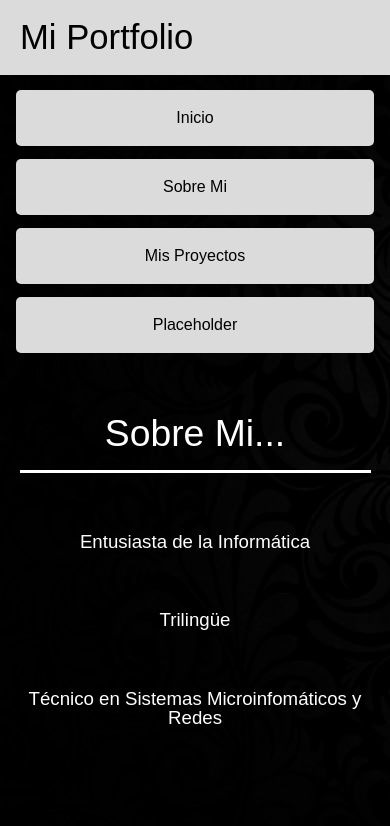
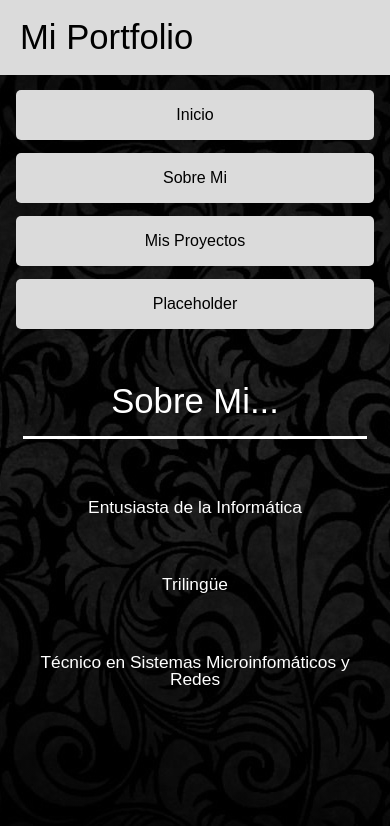
Before and after one commit to Rtg000/Portfolio, a plain HTML site: page Portfolio/SobreMi.html in a window 390 px wide. Drawn offline with Linux system fonts and the light colour scheme.

Commit message:
Portfolio_v6-BgImageFix

```diff
--- a/Portfolio/estilos.css
+++ b/Portfolio/estilos.css
@@ -2,9 +2,10 @@
     box-sizing: border-box;
 }
 
-body{
-    background: linear-gradient(rgba(0, 0, 0, 0.65), rgba(0, 0, 0, 0.65)), url(img/Fondo3.jpg) no-repeat;
-    /* background-image: url(./Fondo3.jpg); */
+html, body{
+    height: 100%;
+    background-image: linear-gradient(rgba(0, 0, 0, 0.60), rgba(0, 0, 0, 0.60)), url("./img/Fondo3.jpg");
+    background-repeat: no-repeat;
     font-family: Arial, Helvetica, sans-serif;
 }
 
@@ -87,24 +88,24 @@ main>h2{
     }
     header>nav>a{
         width: 100%;
-        padding: 20px;
+        padding: 17px;
     }
-    /* a:hover{
-        scale: 1.05;
-    } */
     main>h1{
-        font-size: 28pt;
+        font-size: 26pt;
         width: 100%;
         padding: 5%;
-        margin-top: 25px;
+        margin-top: 15px;
         border-bottom: 3px solid white;
 
     }
     main>h2{
-        font-size: 14pt;
+        font-size: 13pt;
     }
     main{
-        margin: 5%;
+        margin: 6%;
+    }
+    html, body{
+        background-image: linear-gradient(rgba(0, 0, 0, 0.4), rgba(0, 0, 0, 0.4)), url("./img/Fondo3Mobile.jpg");
     }
 }
 
```
Also changed, not shown: Portfolio/img/Fondo3Mobile.jpg (added).
